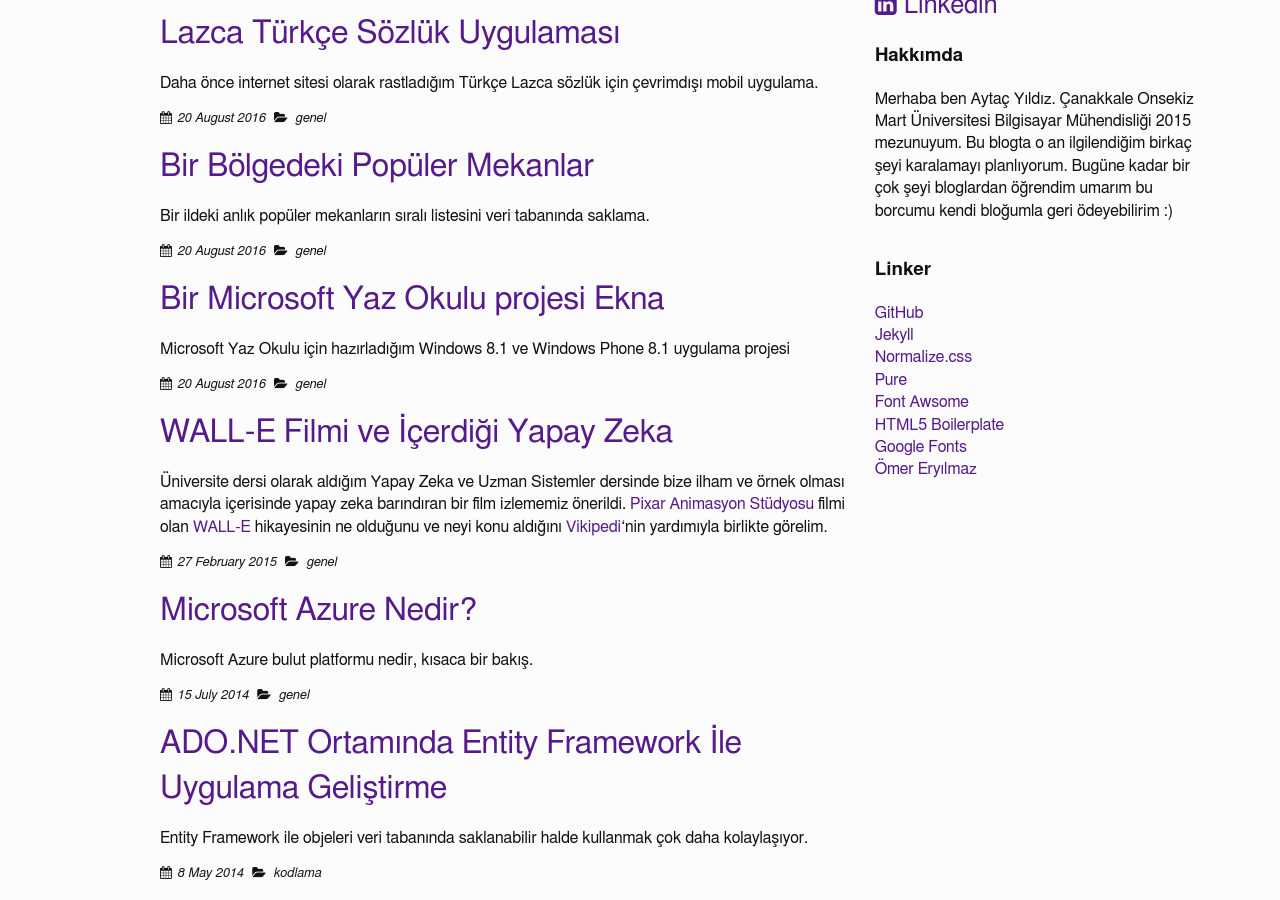
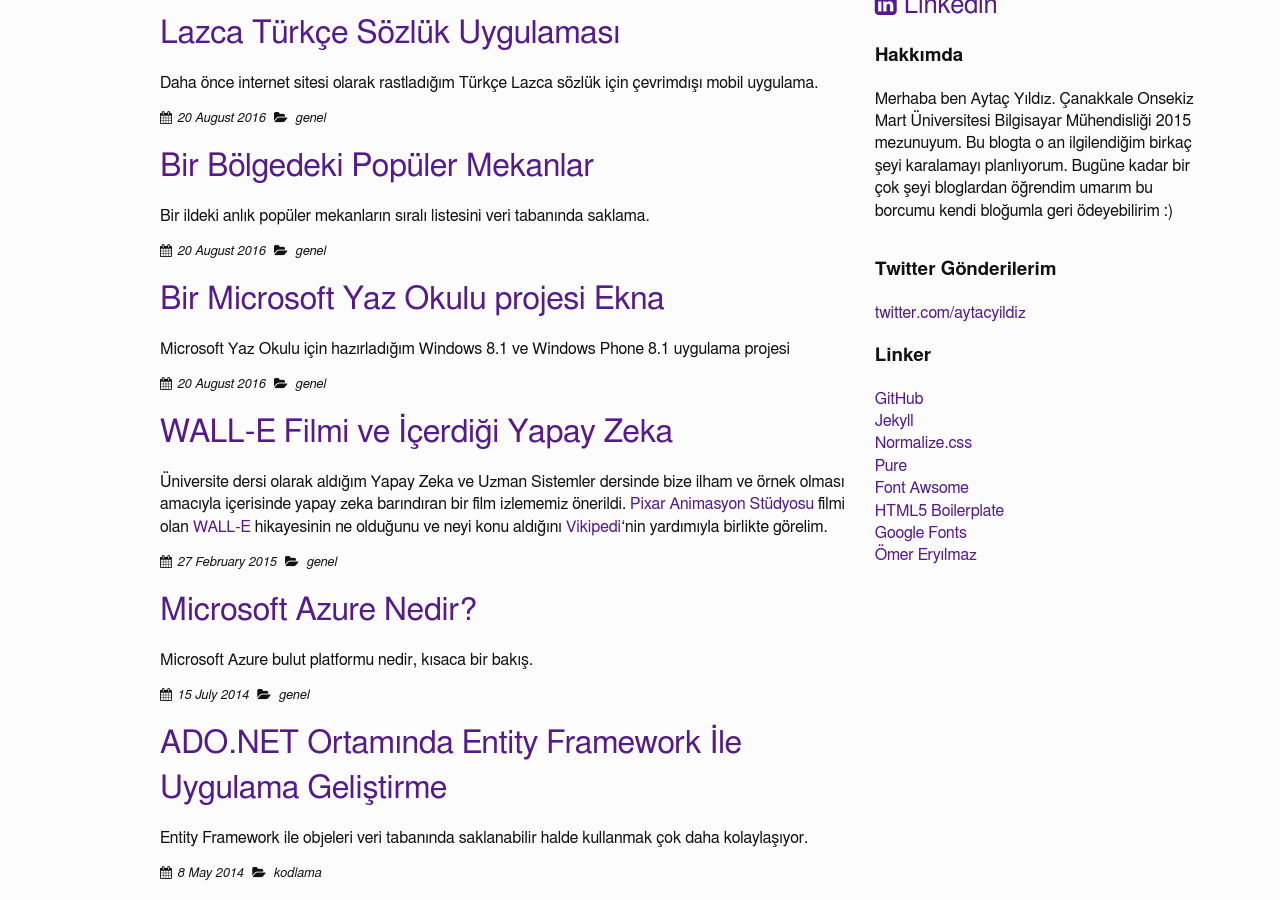
Before and after one commit to aytacyildiz/aytacyildiz.github.io, a Jekyll site: the page built from index.html, in a window 1280 px wide and 900 px high, scrolled down 531 px. Built offline with Jekyll 4.4.1, drawn with Linux system fonts in a browser that asks for light colours; nearby versions of some CDN libraries; comment, search, counter and statistics services are not loaded.

Commit message:
twitter timeline eklendi https://dev.twitter.com/web/embedded-timelines

```diff
--- a/_includes/sidebar.html
+++ b/_includes/sidebar.html
@@ -30,6 +30,10 @@
 		<p>Merhaba ben Aytaç Yıldız. Çanakkale Onsekiz Mart Üniversitesi Bilgisayar Mühendisliği 2015 mezunuyum. Bu blogta o an ilgilendiğim birkaç şeyi karalamayı planlıyorum. Bugüne kadar bir çok şeyi bloglardan öğrendim umarım bu borcumu kendi bloğumla geri ödeyebilirim &#x3A;&#x29;</p>
 	</section>
 	<section class="pure-u-1 pure-u-md-1-3 pure-u-lg-1">
+		<h3>Twitter Gönderilerim</h3>
+		<a class="twitter-timeline" data-dnt="true" data-theme="light" data-link-color="#551a8b" data-chrome="noheader nofooter noborders transparent" data-tweet-limit="3" href="https://twitter.com/aytacyildiz">twitter.com/aytacyildiz</a>
+	</section>
+	<section class="pure-u-1 pure-u-md-1-3 pure-u-lg-1">
 		<h3>Linker</h3>
 		<ul id="side-bar-linkler">
 			<li><a href="https://github.com">GitHub</a></li>
--- a/_layouts/default.html
+++ b/_layouts/default.html
@@ -59,5 +59,7 @@
 <link rel="stylesheet" href="/css/style.min.css">
 <!-- https://github.com/h5bp/html5-boilerplate/blob/master/css/main.css custom -->
 <link rel="stylesheet" href="/css/html5-boilerplate-main-custom.min.css">
+<!-- twitter embed https://publish.twitter.com -->
+<script async src="//platform.twitter.com/widgets.js" charset="utf-8"></script>
 </body>
 </html>
```
